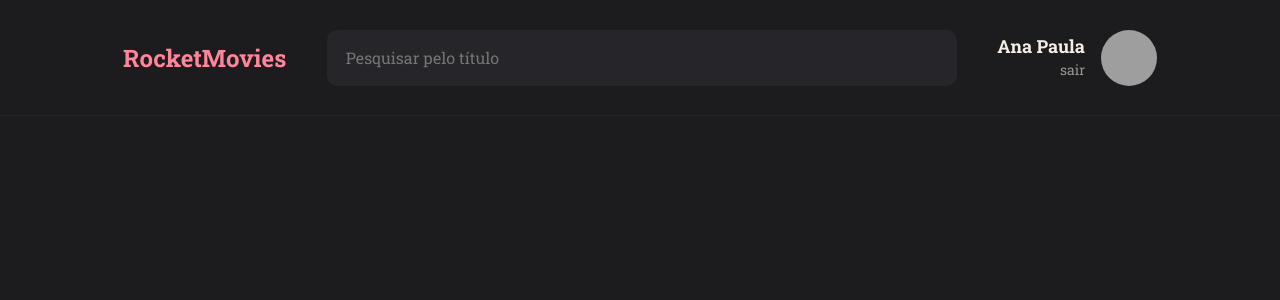
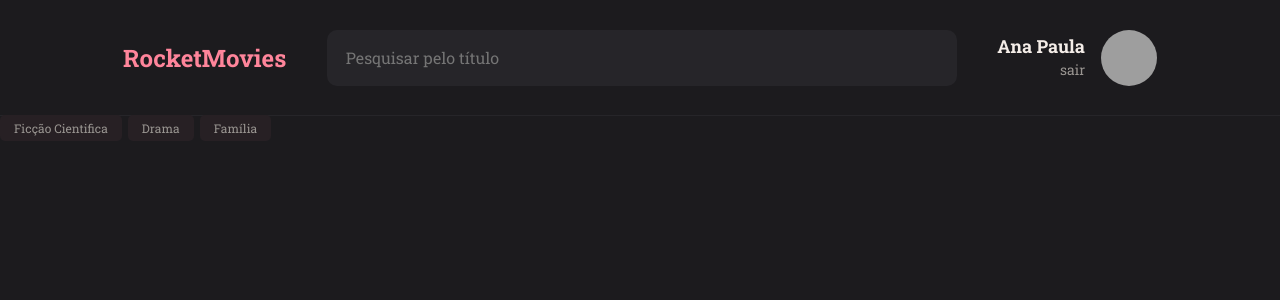
Before and after one commit to Nahblue/reactjs-movie-notes, a React (Vite) app: page / in a window 1280 px wide. Shown: the top 300 px of the page. Built offline with nearby package versions, Linux system fonts and the light colour scheme; grey boxes are pictures that could not be loaded.

Commit message:
criação do component Tags

```diff
--- a/package.json
+++ b/package.json
@@ -12,6 +12,7 @@
   "dependencies": {
     "react": "^18.2.0",
     "react-dom": "^18.2.0",
+    "react-icons": "^4.11.0",
     "styled-components": "^6.1.0"
   },
   "devDependencies": {
--- /dev/null
+++ b/src/components/Tags/index.jsx
@@ -0,0 +1,9 @@
+import { Container } from "./styles"
+
+export function Tags({ title }) {
+  return(
+    <Container>
+      {title}
+    </Container>
+  )
+}
--- /dev/null
+++ b/src/components/Tags/styles.js
@@ -0,0 +1,11 @@
+import styled from "styled-components"
+
+export const Container = styled.span`
+  font-size: 12px;
+  padding: 5px 14px;
+  border-radius: 5px;
+  margin-right: 6px;
+  color: ${({ theme }) => theme.COLORS.GRAY_100};
+  background-color: ${({ theme }) => theme.COLORS.CORAL_900};
+
+`
--- a/src/pages/Preview/index.jsx
+++ b/src/pages/Preview/index.jsx
@@ -1,10 +1,18 @@
+import { Container } from "./styles"
+
 import { Header } from "../../components/Header"
-import { Container } from "./styles"
+import { Tags } from "../../components/Tags"
 
 export function Preview() {
   return(
     <Container>
       <Header />
+      <main>
+
+        <Tags title="Ficção Cientifica" />
+        <Tags title="Drama" />
+        <Tags title="Família" />
+      </main>
 
     </Container>
   )
```
Also changed, not shown: 1 other file (tests, documents, lock files or other folders).
